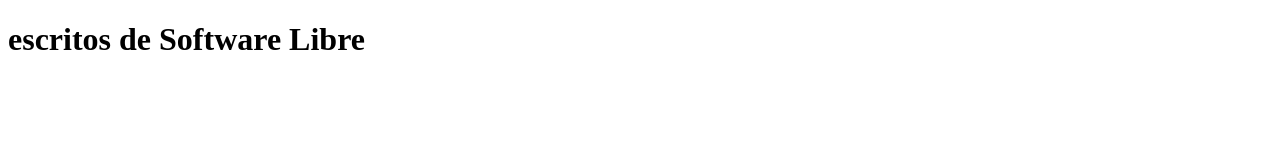
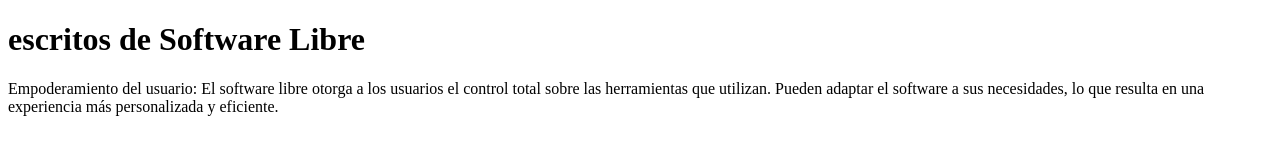
Before and after one commit to davidbo99/fast-api-git-example, a plain HTML site: page propuesta .html in a window 1280 px wide. Drawn offline with Linux system fonts and the light colour scheme.

Commit message:
hacer cambios en la letra de este parrafo

```diff
--- a/propuesta .html
+++ b/propuesta .html
@@ -7,5 +7,6 @@
 </head>
 <body>
     <h1> escritos de Software Libre</h1>
+    <p>Empoderamiento del usuario: El software libre otorga a los usuarios el control total sobre las herramientas que utilizan. Pueden adaptar el software a sus necesidades, lo que resulta en una experiencia más personalizada y eficiente. </p>
 </body>
 </html>
```
